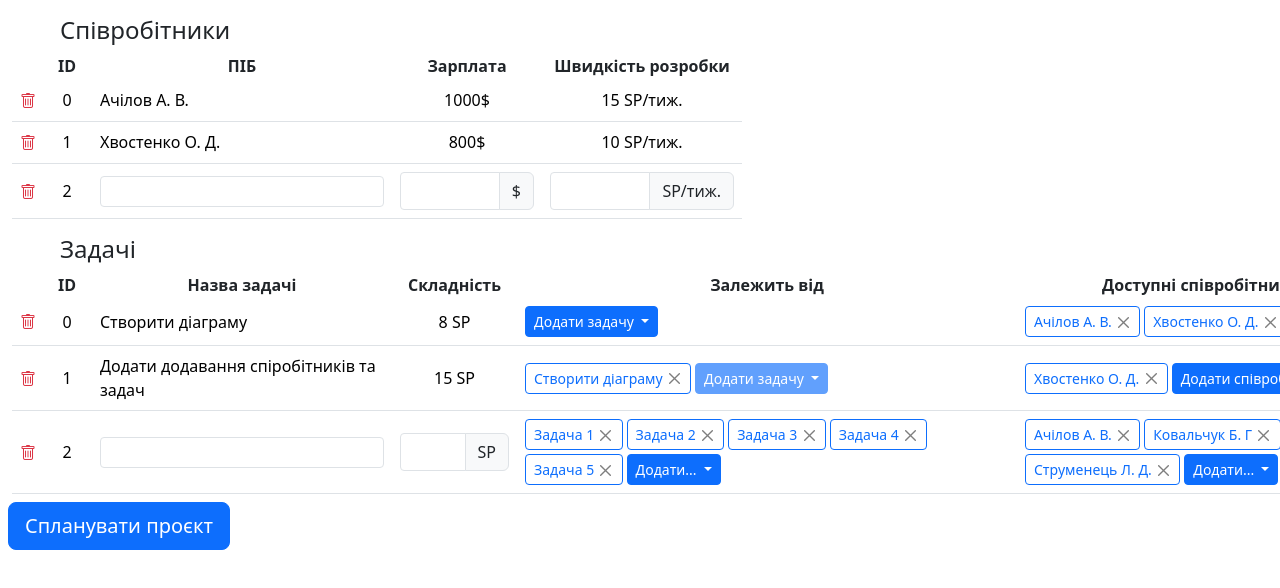
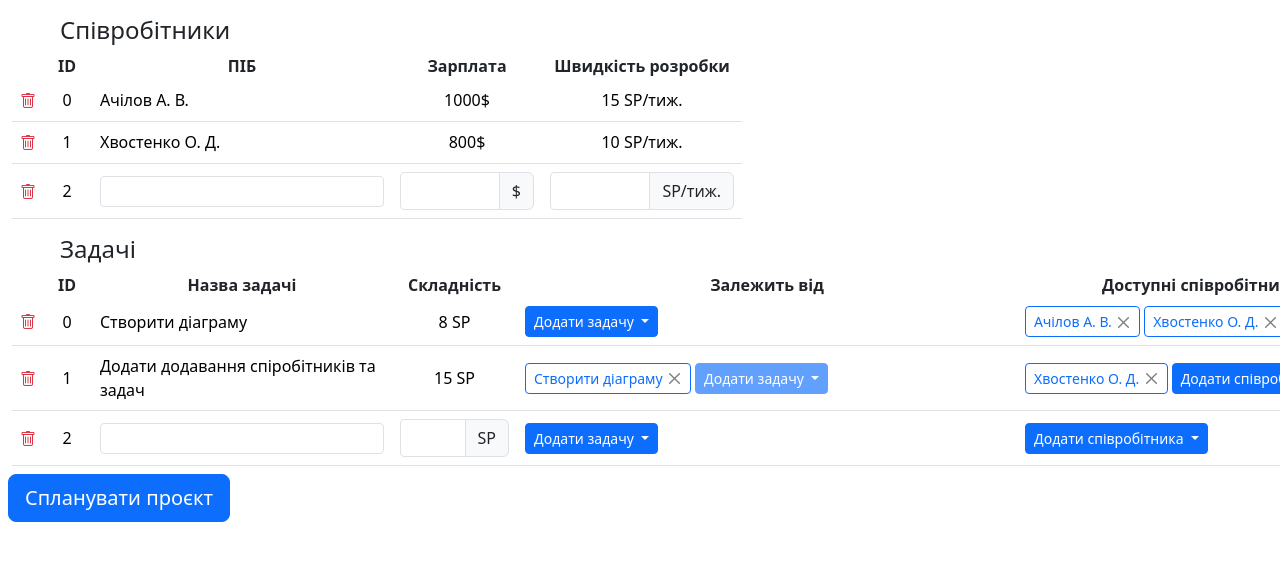
Before and after one commit to AndrryArmor/Everplanner, a Vue app in the folder Frontend/: page / in a window 1280 px wide. Shown: the top 588 px of the page. Built offline with nearby package versions, Linux system fonts and the light colour scheme.

Commit message:
Replace placeholder dropdonws with computable ones; minor refactoring.

```diff
--- a/Frontend/src/components/PlannerNewTask.vue
+++ b/Frontend/src/components/PlannerNewTask.vue
@@ -5,9 +5,7 @@
         <i class="bi bi-trash"></i>
       </button>
     </td>
-    <td>
-      {{ newTask.id }}
-    </td>
+    <td>{{ newTask.id }}</td>
     <td>
       <input type="text" class="form-control form-control-sm" v-model="newTask.name" />
     </td>
@@ -26,38 +24,27 @@
     <td>
       <div class="container-fluid">
         <div class="row gap-1">
-          <div class="col-auto d-inline-block border-primary text-primary inline-item">
-            Задача 1
+          <div
+            v-for="parentTaskId in newTask.parentTasks"
+            :key="parentTaskId"
+            class="col-auto border-primary text-primary inline-item"
+          >
+            {{ tasks[parentTaskId].name }}
             <button type="button" class="btn-close"></button>
           </div>
-          <div class="col-auto d-inline-block border-primary text-primary inline-item">
-            Задача 2
-            <button type="button" class="btn-close"></button>
-          </div>
-          <div class="col-auto d-inline-block border-primary text-primary inline-item">
-            Задача 3
-            <button type="button" class="btn-close"></button>
-          </div>
-          <div class="col-auto d-inline-block border-primary text-primary inline-item">
-            Задача 4
-            <button type="button" class="btn-close"></button>
-          </div>
-          <div class="col-auto d-inline-block border-primary text-primary inline-item">
-            Задача 5
-            <button type="button" class="btn-close"></button>
-          </div>
-          <div class="col-auto dropdown d-inline-block p-0">
+          <div class="col-auto dropdown p-0">
             <button
               class="btn btn-sm btn-primary dropdown-toggle"
               type="button"
               data-bs-toggle="dropdown"
+              :disabled="!hasAnyParentTasksToAdd()"
             >
-              Додати...
+              Додати задачу
             </button>
             <ul class="dropdown-menu">
-              <li><a class="dropdown-item" href="#">Задача 2</a></li>
-              <li><a class="dropdown-item" href="#">Задача 3</a></li>
-              <li><a class="dropdown-item" href="#">Задача 4</a></li>
+              <li v-for="taskToAdd in getAvailableParentTasksToAdd()" :key="taskToAdd.id">
+                <a class="dropdown-item" href="#">{{ taskToAdd.name }}</a>
+              </li>
             </ul>
           </div>
         </div>
@@ -66,34 +53,27 @@
     <td>
       <div class="container-fluid">
         <div class="row gap-1">
-          <div class="col-auto d-inline-block border-primary text-primary inline-item">
-            Ачілов А. В.
+          <div
+            v-for="workerId in newTask.availableWorkers"
+            :key="workerId"
+            class="col-auto border-primary text-primary inline-item"
+          >
+            {{ workers[workerId].name }}
             <button type="button" class="btn-close"></button>
           </div>
-          <div class="col-auto d-inline-block border-primary text-primary inline-item">
-            Ковальчук Б. Г
-            <button type="button" class="btn-close"></button>
-          </div>
-          <div class="col-auto d-inline-block border-primary text-primary inline-item">
-            Сніжний М. Г.
-            <button type="button" class="btn-close"></button>
-          </div>
-          <div class="col-auto d-inline-block border-primary text-primary inline-item">
-            Струменець Л. Д.
-            <button type="button" class="btn-close"></button>
-          </div>
-          <div class="col-auto d-inline-block p-0 dropdown">
+          <div class="col-auto p-0 dropdown">
             <button
               class="btn btn-sm btn-primary dropdown-toggle"
               type="button"
               data-bs-toggle="dropdown"
+              :disabled="!hasAnyAvailableWorkersForTaskToAdd()"
             >
-              Додати...
+              Додати співробітника
             </button>
             <ul class="col-auto dropdown-menu">
-              <li><a class="dropdown-item" href="#">Ачілов А. В.</a></li>
-              <li><a class="dropdown-item" href="#">Сніжний М. Г.</a></li>
-              <li><a class="dropdown-item" href="#">Струменець Л. Д.</a></li>
+              <li v-for="worker in getAvailableWorkersForTaskToAdd()" :key="worker.id">
+                <a class="dropdown-item" href="#">{{ worker.name }}</a>
+              </li>
             </ul>
           </div>
         </div>
@@ -106,7 +86,7 @@
 import { ref, computed } from "vue";
 
 const props = defineProps(["newTaskId", "tasks", "workers", "storyPointsSign"]);
-const emit = defineEmits(["addTask", 'addParentTask', 'addAvailableWorker']);
+const emit = defineEmits(["addTask", "addParentTask", "addAvailableWorker"]);
 
 const newTask = ref({
   id: props.newTaskId,
@@ -115,6 +95,22 @@ const newTask = ref({
   parentTasks: [],
   availableWorkers: [],
 });
+
+function getAvailableParentTasksToAdd() {
+  return props.tasks.filter((task) => !newTask.value.parentTasks.includes(task.id));
+}
+
+function hasAnyParentTasksToAdd() {
+  return getAvailableParentTasksToAdd().length > 0;
+}
+
+function getAvailableWorkersForTaskToAdd() {
+  return props.workers.filter((worker) => !newTask.value.availableWorkers.includes(worker.id));
+}
+
+function hasAnyAvailableWorkersForTaskToAdd() {
+  return getAvailableWorkersForTaskToAdd().length > 0;
+}
 </script>
 
 <style scoped lang="scss"></style>
--- a/Frontend/src/components/PlannerTask.vue
+++ b/Frontend/src/components/PlannerTask.vue
@@ -24,7 +24,7 @@
               class="btn btn-sm btn-primary dropdown-toggle"
               type="button"
               data-bs-toggle="dropdown"
-              :disabled="!hasAnyParentTasks(task.id)"
+              :disabled="!hasAnyParentTasksToAdd(task.id)"
             >
               Додати задачу
             </button>
@@ -53,12 +53,12 @@
               class="btn btn-sm btn-primary dropdown-toggle"
               type="button"
               data-bs-toggle="dropdown"
-              :disabled="!hasAnyAvailableWorkers(task.id)"
+              :disabled="!hasAnyAvailableWorkersForTaskToAdd(task.id)"
             >
               Додати співробітника
             </button>
             <ul class="col-auto dropdown-menu">
-              <li v-for="worker in getAvailableWorkersForTask(task.id)" :key="worker.id">
+              <li v-for="worker in getAvailableWorkersForTaskToAdd(task.id)" :key="worker.id">
                 <a class="dropdown-item" href="#">{{ worker.name }}</a>
               </li>
             </ul>
@@ -81,18 +81,18 @@ function getAvailableParentTasksToAdd(taskId) {
   );
 }
 
-function hasAnyParentTasks(taskId) {
+function hasAnyParentTasksToAdd(taskId) {
   return getAvailableParentTasksToAdd(taskId).length > 0;
 }
 
-function getAvailableWorkersForTask(taskId) {
+function getAvailableWorkersForTaskToAdd(taskId) {
   return props.workers.filter(
     (worker) => !props.tasks[taskId].availableWorkers.includes(worker.id)
   );
 }
 
-function hasAnyAvailableWorkers(taskId) {
-  return getAvailableWorkersForTask(taskId).length > 0;
+function hasAnyAvailableWorkersForTaskToAdd(taskId) {
+  return getAvailableWorkersForTaskToAdd(taskId).length > 0;
 }
 </script>
 
```
